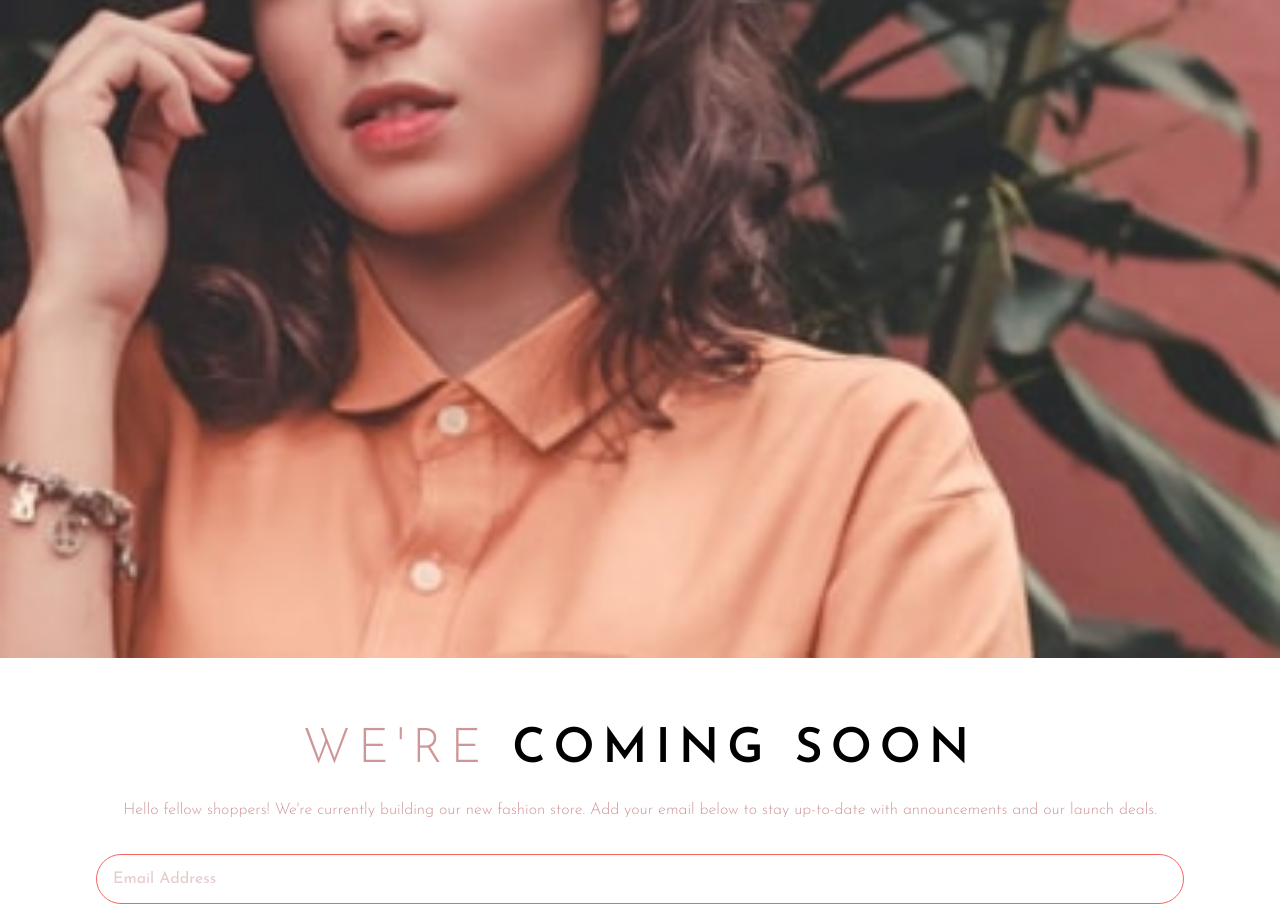
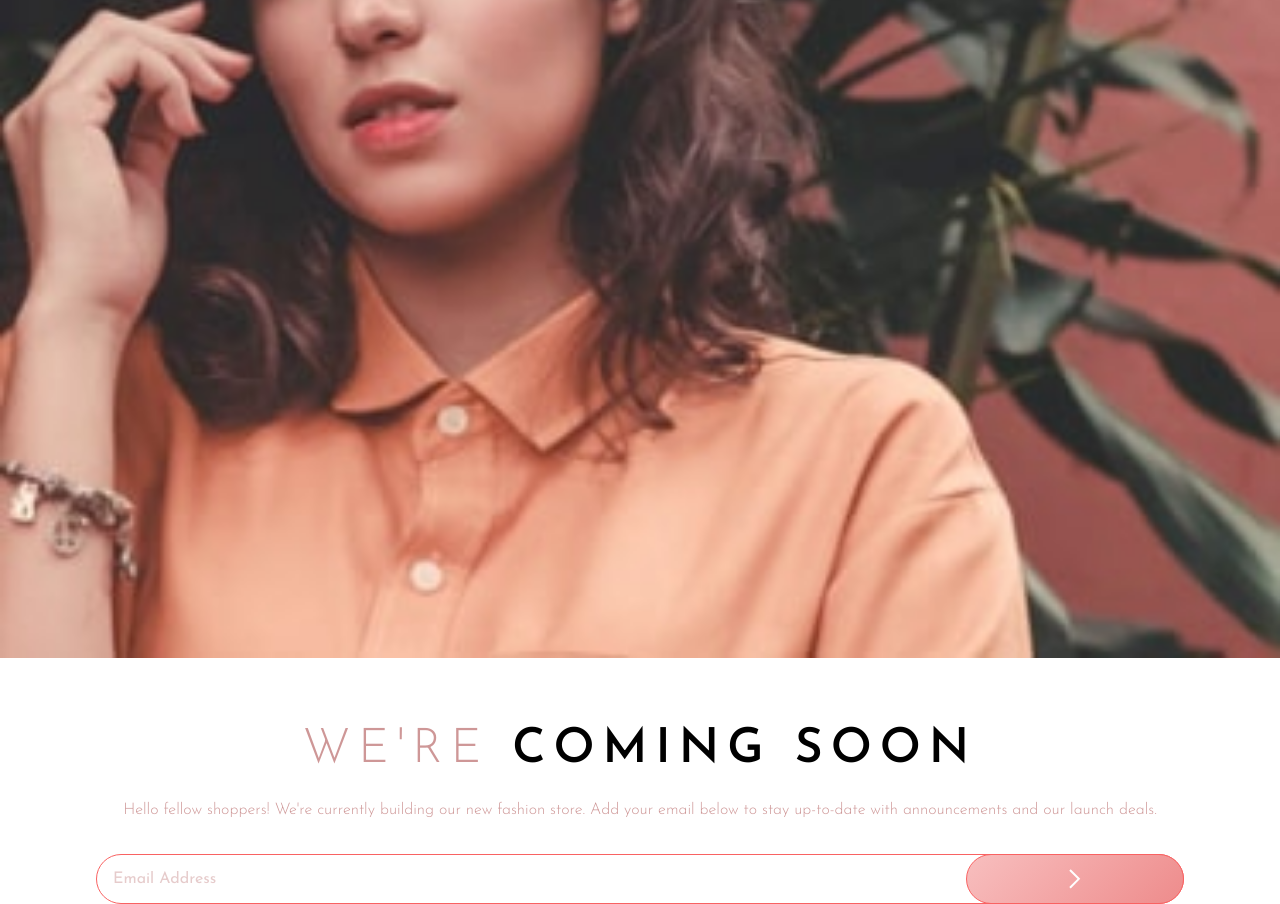
Before and after one commit to jduong09/baseApparelComingSoon, a plain HTML site: page index.html in a window 1280 px wide. Shown: the part 296-1200 px from the top of the page. Drawn offline with Linux system fonts and the light colour scheme.

Commit message:
Styled submit button.

```diff
--- a/css/styles.css
+++ b/css/styles.css
@@ -44,30 +44,32 @@ h2 > strong {
 form {
   width: 85%;
   margin: 0 auto;
+  position: relative;
 }
 
 label, input {
   width: 100%;
 }
 
-input {
+.inputForm {
   padding: 1rem;
   border: 1px solid hsl(0, 93%, 68%);
   border-radius: 30px;
-  position: relative;
 }
 
-input::placeholder {
+.inputForm::placeholder {
   color: hsla(0, 36%, 70%, 0.5);
 }
 
-input::after {
-  content: 'hi';
+#submitBtn {
   width: 20%;
   height: 100%;
+  background: url('../images/icon-arrow.svg') 50% no-repeat, linear-gradient(135deg, hsl(0, 80%, 86%), hsl(0, 74%, 74%));
   position: absolute;
-  top: 0;
+  top: 50%;
   right: 0;
-  background: linear-gradient(135deg, hsl(0, 80%, 86%), hsl(0, 74%, 74%));
+  transform: translateY(-50%);
   border: 1px solid hsl(0, 93%, 68%);
+  border-radius: 30px;
+  cursor: pointer;
 }
--- a/index.html
+++ b/index.html
@@ -28,6 +28,7 @@
     <label for="email">
       <input id="email" class="inputForm" type="email" name="email" placeholder="Email Address" />
     </label>
+    <input id="submitBtn" type="submit" value="" />
   </form>
 </body>
 </html>
```
